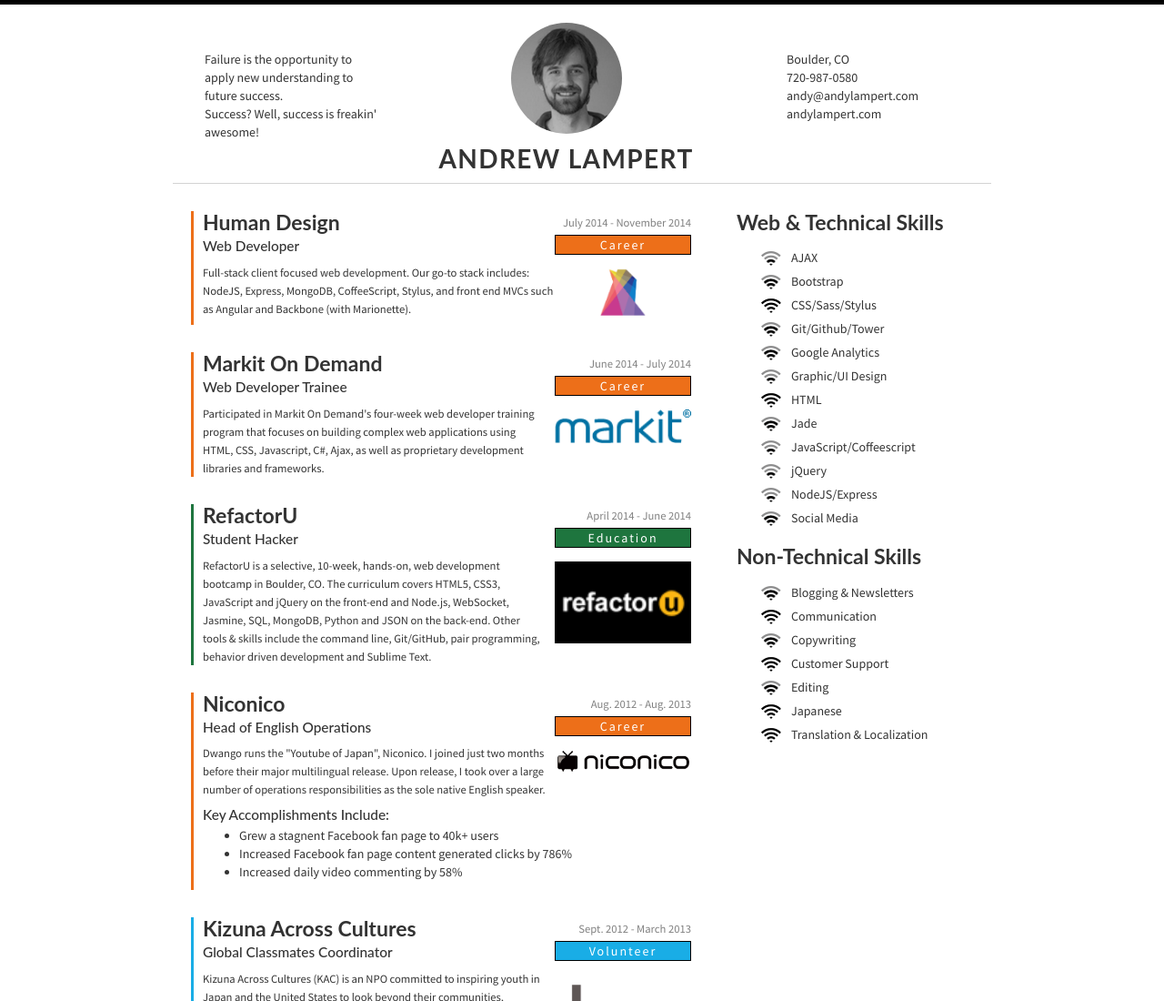
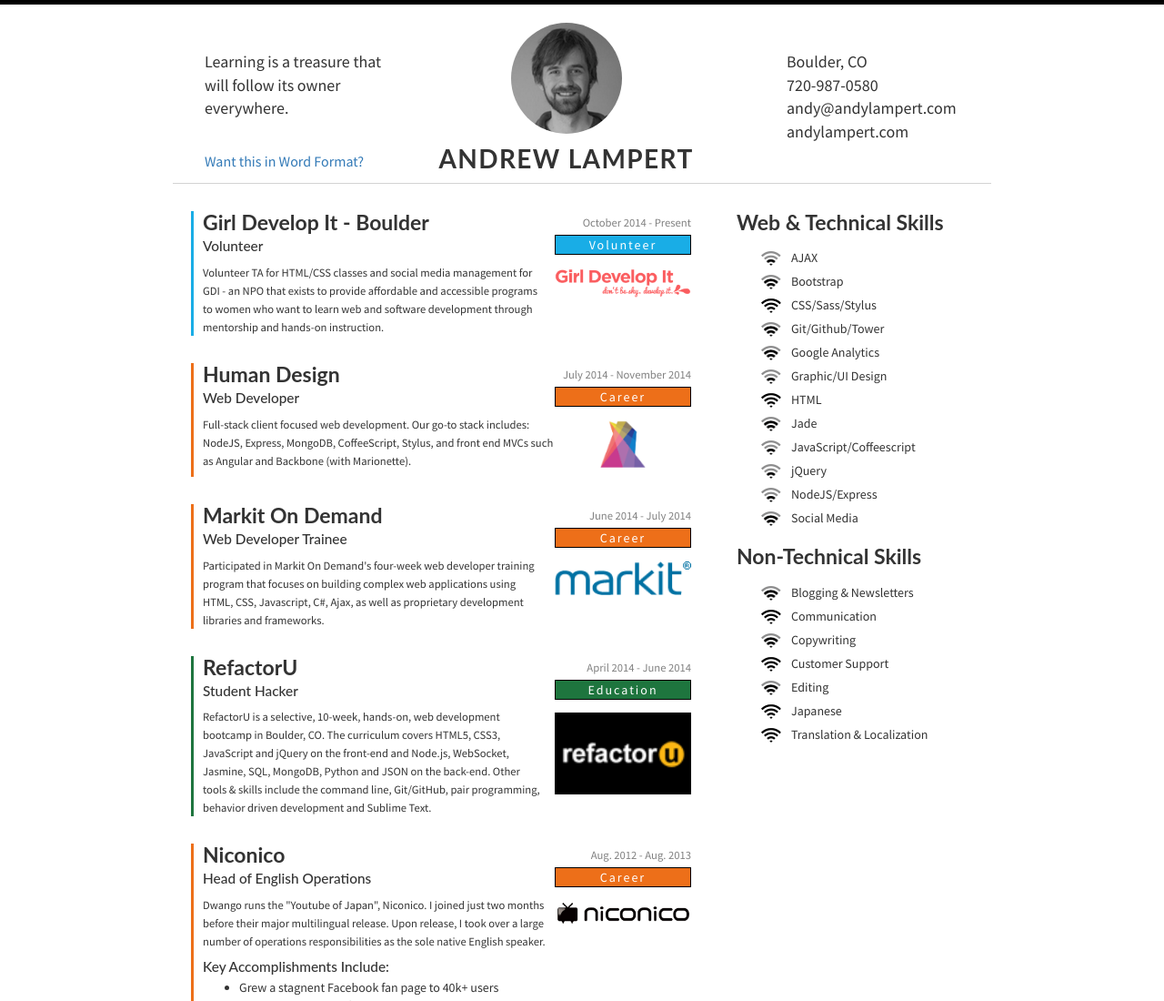
Before and after one commit to AndyLampert/andrew-resume, a plain HTML site: page index.html in a window 1280 px wide. Shown: the top 1100 px of the page at 91% size. Drawn offline with nearby package versions, Linux system fonts and the light colour scheme.

Commit message:
Add word DL and GDI

```diff
--- a/index.html
+++ b/index.html
@@ -10,8 +10,10 @@
 <body>
 		<div class="resume-header row">
 			<div class="col-xs-3 resume-catch-copy copy-item">
-				<p>Failure is the opportunity to apply new understanding to future success.<br>
-				Success? Well, success is freakin' awesome!</p>
+				<p class="catch-copy">Learning is a treasure that will follow its owner everywhere. <br>
+					<!-- <blockquote>- Chinese Proverb</blockquote> -->
+				</p>
+				<a class='word-doc-link' href="Andrew-Lampert-Resume.doc">Want this in Word Format?</a>
 			<!-- <div class="legend-container">
 				<h3>Type of Experience:</h3>
 				<div class="col-xs-4 color-key">
@@ -41,6 +43,20 @@
 
 		<main>
 			<div class="entry-container col-xs-8">
+
+
+				<div class="single-entry clearfix volunteer-entry">
+					<h3 class="entry-institution-name">
+						<a class="institution-name-link" href="http://www.girldevelopit.com/chapters/boulder" target="_blank">Girl Develop It - Boulder</a>
+					</h3>
+					<span class="attended-date">October 2014 - Present</span>
+					<div class="vol-key institution-type-in-entry">Volunteer</div>
+					<h4 class="entry-self-title">Volunteer</h4>
+					<a href="http://www.girldevelopit.com/chapters/boulder" target="_blank">
+						<img class="institution-img" src="img/gdi.png" alt="Girl Develop It">
+					</a>
+					<span class="institution-desc">Volunteer TA for HTML/CSS classes and social media management for GDI - an NPO that exists to provide affordable and accessible programs to women who want to learn web and software development through mentorship and hands-on instruction. </span>
+				</div>
 
 				<div class="single-entry clearfix career-entry">
 					<h3 class="entry-institution-name">
--- a/main.scss
+++ b/main.scss
@@ -45,6 +45,18 @@ span, p, ul, li, div {
 
 .resume-catch-copy {
 	margin-left: 20px;
+}
+
+.resume-catch-copy, .contact-details-list {
+	font-size: 18px
+}
+
+.word-doc-link {
+	font-size: 16px
+}
+
+.catch-copy {
+	margin-bottom: 32px
 }
 
 .copy-item {
```
Also changed, not shown: img/gdi.png (added), main.css, 1 other file.
